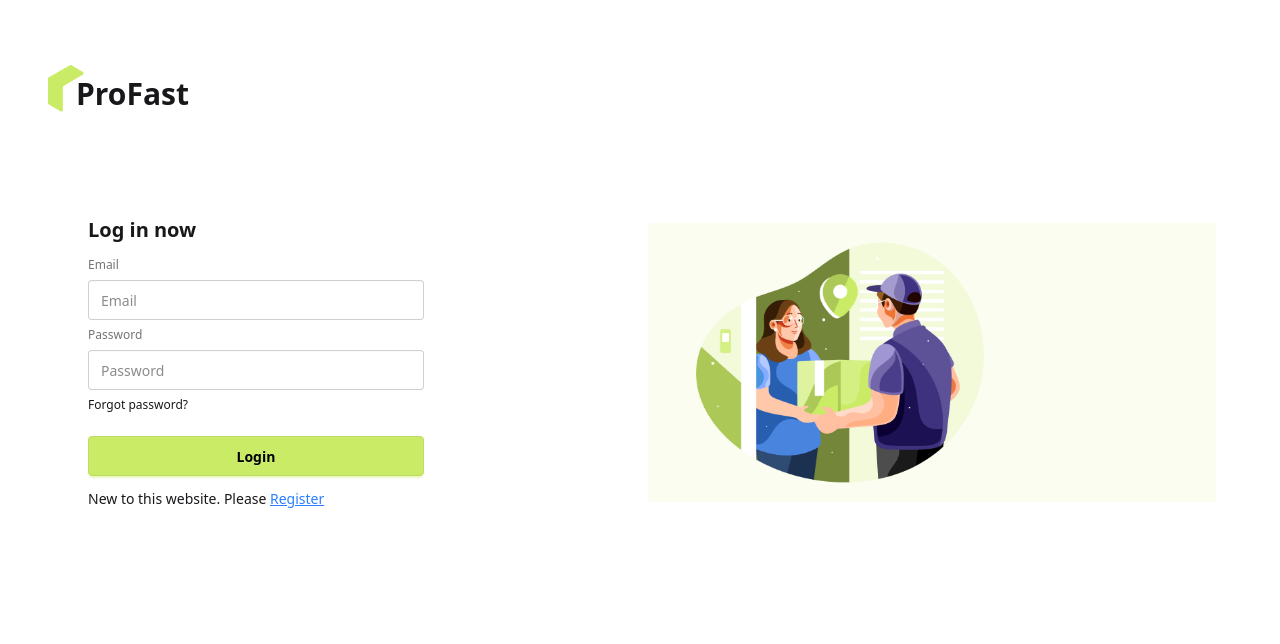
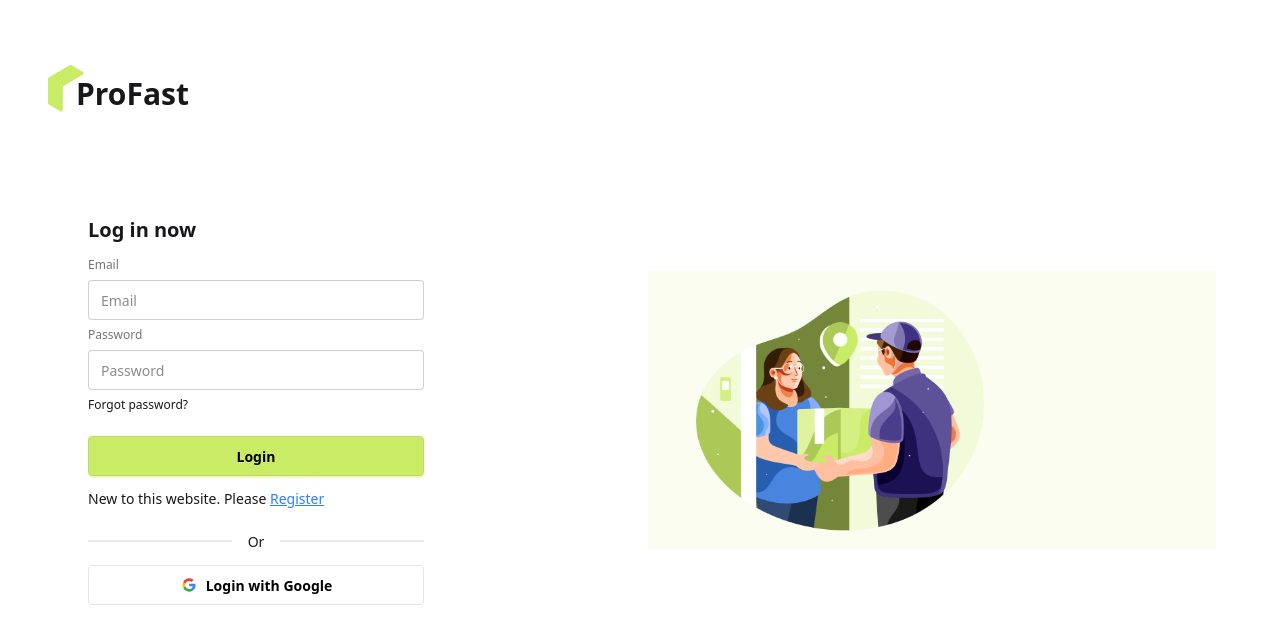
Before and after one commit to mahfuzarrahmanmunna/pro-fast-client, a React (Vite) app: page /login in a window 1280 px wide. Shown: the top 644 px of the page. Built offline with nearby package versions, Linux system fonts and the light colour scheme; no server answers.

Commit message:
added social login successed

```diff
--- a/src/Pages/Authentication/LogIn/LogIn.jsx
+++ b/src/Pages/Authentication/LogIn/LogIn.jsx
@@ -1,6 +1,7 @@
 import React from 'react';
 import { useForm } from 'react-hook-form';
 import { Link } from 'react-router';
+import SocialLogin from '../ScosalLogin/SocialLogin';
 
 const LogIn = () => {
     const {
@@ -41,6 +42,7 @@ const LogIn = () => {
                     <button className="btn btn-primary text-black mt-4">Login</button>
                 </form>
                 <p>New to this website. Please <Link className='text-blue-500 underline' to='/register'>Register</Link></p>
+                <SocialLogin />
             </div>
         </div>
     );
--- a/src/Pages/Authentication/Register/Register.jsx
+++ b/src/Pages/Authentication/Register/Register.jsx
@@ -2,6 +2,7 @@ import React from 'react';
 import { useForm } from 'react-hook-form';
 import useAuth from '../../../Hooks/useAuth/useAuth';
 import { Link } from 'react-router';
+import SocialLogin from '../ScosalLogin/SocialLogin';
 
 const Register = () => {
     const { createUser } = useAuth()
@@ -51,6 +52,7 @@ const Register = () => {
                         <button type='submit' className="btn btn-primary text-black mt-4">Register</button>
                     </form>
                     <p>Already have an account. Please <Link className='text-blue-500 underline' to='/login'>Login</Link></p>
+                    <SocialLogin />
                 </div>
             </div>
         </div >
--- a/src/Pages/Authentication/ScosalLogin/SocialLogin.jsx
+++ b/src/Pages/Authentication/ScosalLogin/SocialLogin.jsx
@@ -1,12 +1,36 @@
 import React from 'react';
+import useAuth from '../../../Hooks/useAuth/useAuth';
 
 const SocialLogin = () => {
+    const { googleLogin } = useAuth();
+
+    const handleGoogleLogin = () => {
+        googleLogin()
+            .then(result => {
+                console.log('User:', result.user);
+                // You can redirect or show toast here
+            })
+            .catch(err => {
+                console.error('Google Login Error:', err);
+            });
+    };
+
     return (
         <div>
-            <div className="divider"></div>
-            {/* Google */}
-            <button className="btn bg-white text-black border-[#e5e5e5]">
-                <svg aria-label="Google logo" width="16" height="16" xmlns="http://www.w3.org/2000/svg" viewBox="0 0 512 512"><g><path d="m0 0H512V512H0" fill="#fff"></path><path fill="#34a853" d="M153 292c30 82 118 95 171 60h62v48A192 192 0 0190 341"></path><path fill="#4285f4" d="m386 400a140 175 0 0053-179H260v74h102q-7 37-38 57"></path><path fill="#fbbc02" d="m90 341a208 200 0 010-171l63 49q-12 37 0 73"></path><path fill="#ea4335" d="m153 219c22-69 116-109 179-50l55-54c-78-75-230-72-297 55"></path></g></svg>
+            <div className="divider">Or</div>
+            <button
+                onClick={handleGoogleLogin}
+                className="btn bg-white text-black w-full border border-[#e5e5e5] flex items-center justify-center gap-2"
+            >
+                <svg aria-label="Google logo" width="18" height="18" xmlns="http://www.w3.org/2000/svg" viewBox="0 0 512 512">
+                    <g>
+                        <path fill="#fff" d="M0 0h512v512H0z" />
+                        <path fill="#34a853" d="M153 292c30 82 118 95 171 60h62v48A192 192 0 0190 341" />
+                        <path fill="#4285f4" d="M386 400a140 175 0 0053-179H260v74h102q-7 37-38 57" />
+                        <path fill="#fbbc02" d="M90 341a208 200 0 010-171l63 49q-12 37 0 73" />
+                        <path fill="#ea4335" d="M153 219c22-69 116-109 179-50l55-54c-78-75-230-72-297 55" />
+                    </g>
+                </svg>
                 Login with Google
             </button>
         </div>
--- a/src/Provider/AuthProvider/AuthProvider.jsx
+++ b/src/Provider/AuthProvider/AuthProvider.jsx
@@ -1,7 +1,9 @@
 import React, { useEffect, useState } from 'react';
 import { AuthContext } from '../../Context/AuthContext/AuthContext';
 import { auth } from '../../Firebase/firebase.init';
-import { createUserWithEmailAndPassword, onAuthStateChanged, signInWithEmailAndPassword, signOut } from 'firebase/auth';
+import { createUserWithEmailAndPassword, GoogleAuthProvider, onAuthStateChanged, signInWithEmailAndPassword, signInWithPopup, signOut } from 'firebase/auth';
+
+const googleProvider = new GoogleAuthProvider()
 
 const AuthProvider = ({ children }) => {
     const [user, setUser] = useState(null);
@@ -17,6 +19,12 @@ const AuthProvider = ({ children }) => {
     const signIn = (email, password) => {
         setLoading(true)
         return signInWithEmailAndPassword(auth, email, password)
+    }
+
+    // social Login
+    const googleLogin = () => {
+        setLoading(true)
+        signInWithPopup(auth, googleProvider)
     }
 
     const logout = () => {
@@ -40,6 +48,7 @@ const AuthProvider = ({ children }) => {
         loading,
         createUser,
         signIn,
+        googleLogin,
         logout
     }
     return (
```
